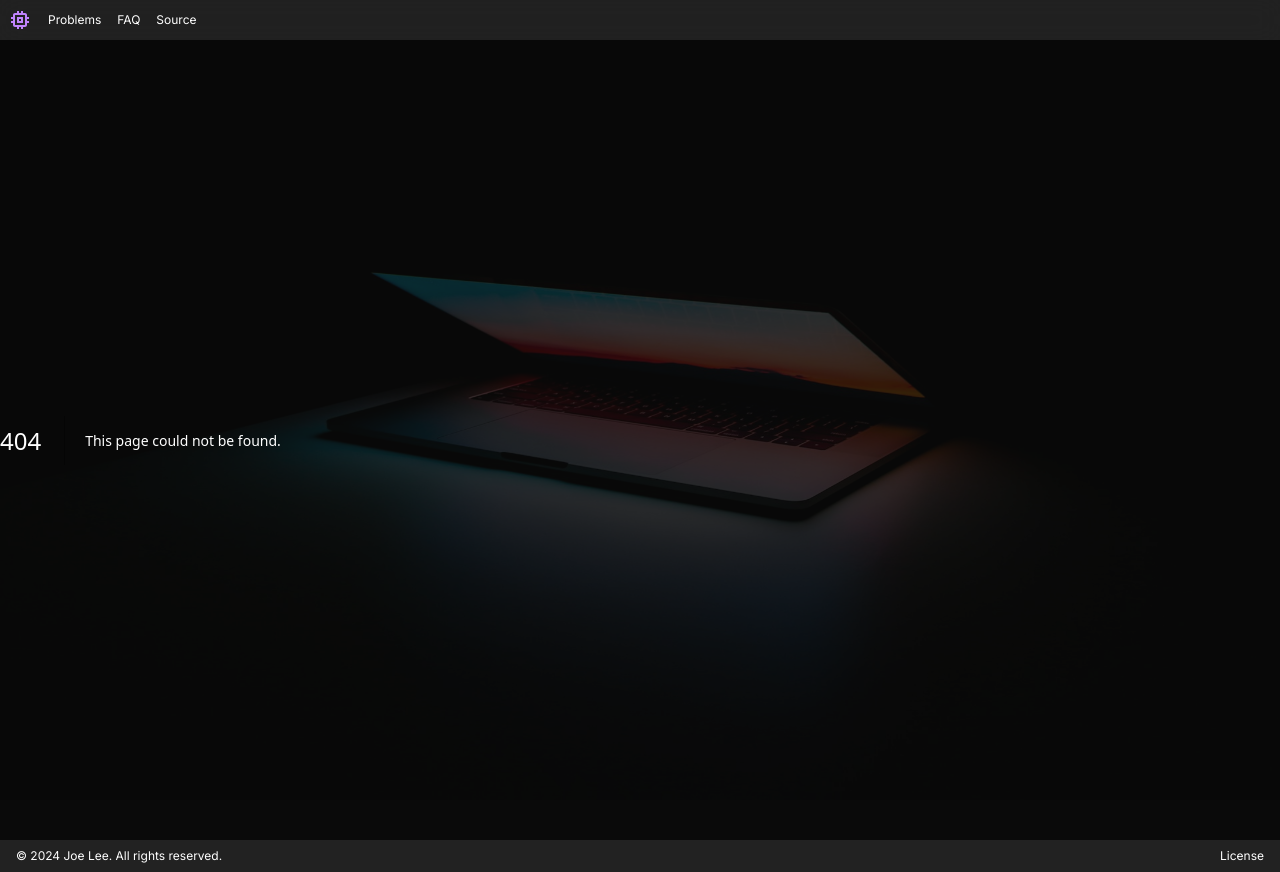
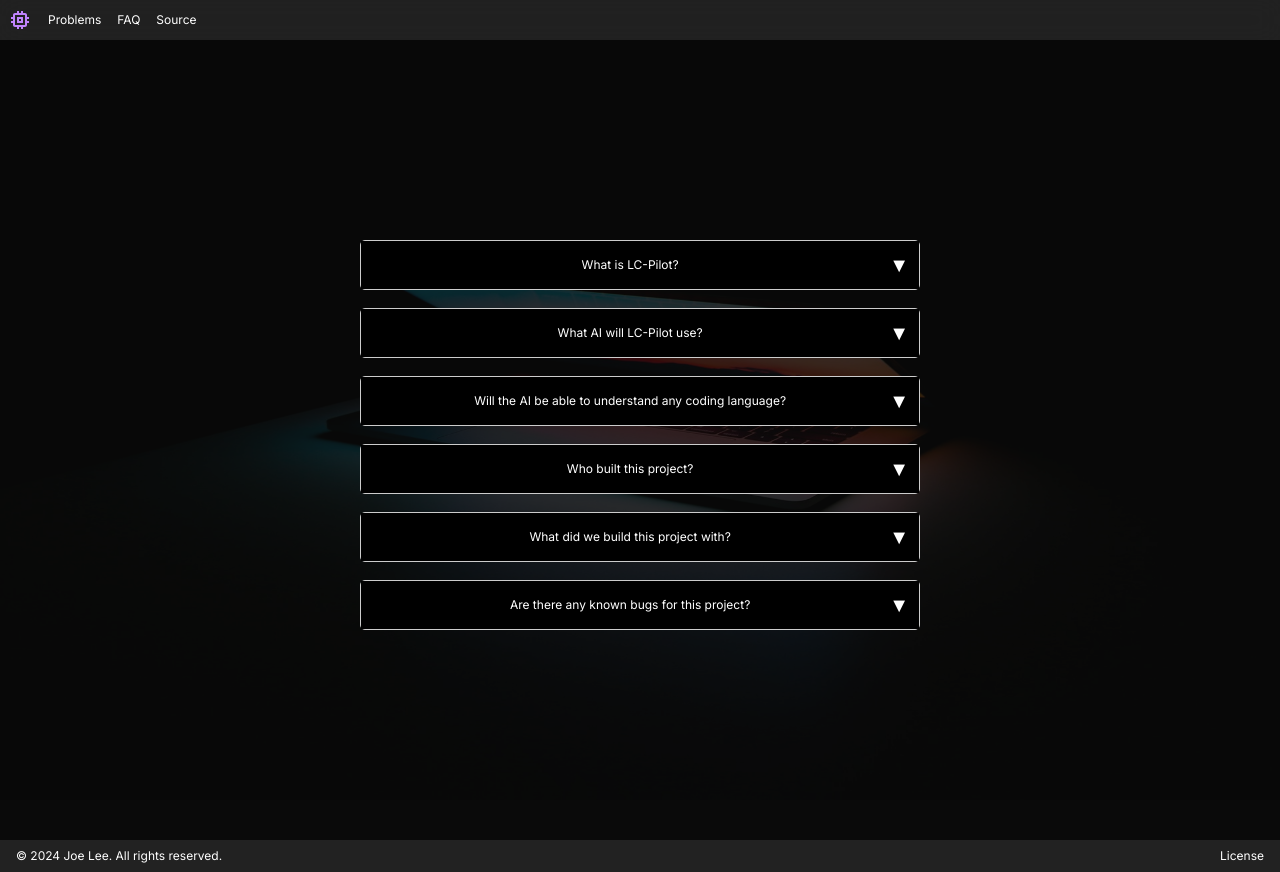
Before and after one commit to j1yl/lcpilot, a Next.js app: page /faq in a window 1280 px wide. Before the commit this address had no page. Built offline with nearby package versions, Linux system fonts and the light colour scheme.

Commit message:
Add files via upload

```diff
--- /dev/null
+++ b/app/faq/App.module.css
@@ -0,0 +1,6 @@
+.container {
+  @apply flex justify-center items-center h-screen w-full;
+}
+.content {
+  @apply flex flex-col gap-2 max-w-[600px] text-center p-5 mx-auto;
+}
--- /dev/null
+++ b/app/faq/page.tsx
@@ -0,0 +1,32 @@
+import React from 'react';
+import Accordion from '../../components/Accordion';
+import styles from './App.module.css';
+
+const App: React.FC = () => {
+  return (
+    <div className={styles.container}>
+      <div className={styles.content}>
+        <Accordion title="What is LC-Pilot?">
+          <p>This is a clone of Leetcode, with a basic subset of their features alongside AI capabilities to showcase where the AI can help on whatever you&apos;re stuck at in terms of coding for example.</p>
+        </Accordion>
+        <Accordion title="What AI will LC-Pilot use?">
+          <p>Google Gemini.</p>
+        </Accordion>
+        <Accordion title="Will the AI be able to understand any coding language?">
+          <p>The AI will be able to follow along with what you&apos;re stuck at, just as long as you specify what language you&apos;re stuck at.</p>
+        </Accordion>
+        <Accordion title="Who built this project?">
+          <p><a href="https://github.com/j1yl">Joe</a> <a href="https://github.com/NateGries1">Nate</a> <a href="https://github.com/CLawDann">Daniel</a></p>
+        </Accordion>
+        <Accordion title="What did we build this project with?">
+          <p><a href="https://nextjs.org/">Next.js</a> <a href="https://tailwindcss.com/">Tailwind CSS</a> <a href="https://microsoft.github.io/monaco-editor/">Monaco Editor</a> <a href="https://github.com/engineer-man/piston">Piston</a></p>
+        </Accordion>
+        <Accordion title="Are there any known bugs for this project?">
+          <p>None at the moment.</p>
+        </Accordion>
+      </div>
+    </div>
+  );
+};
+
+export default App;
```
